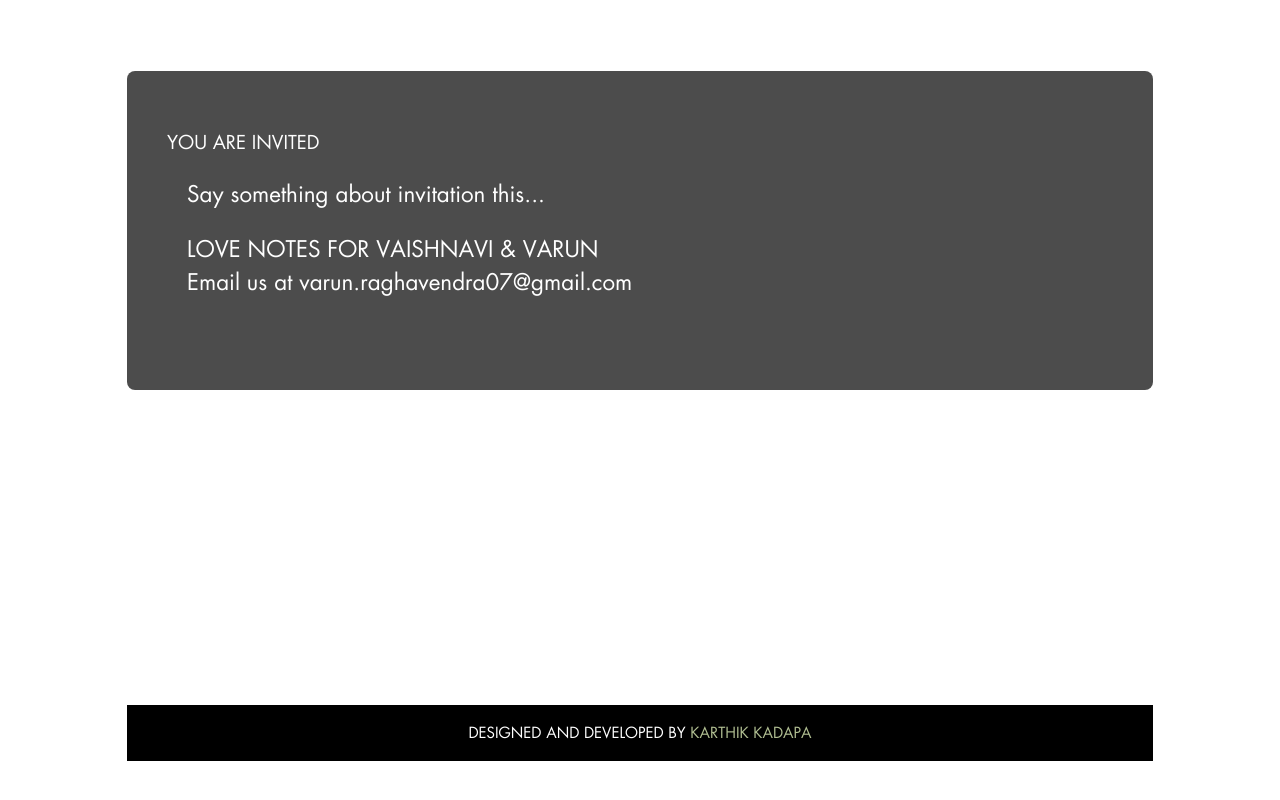
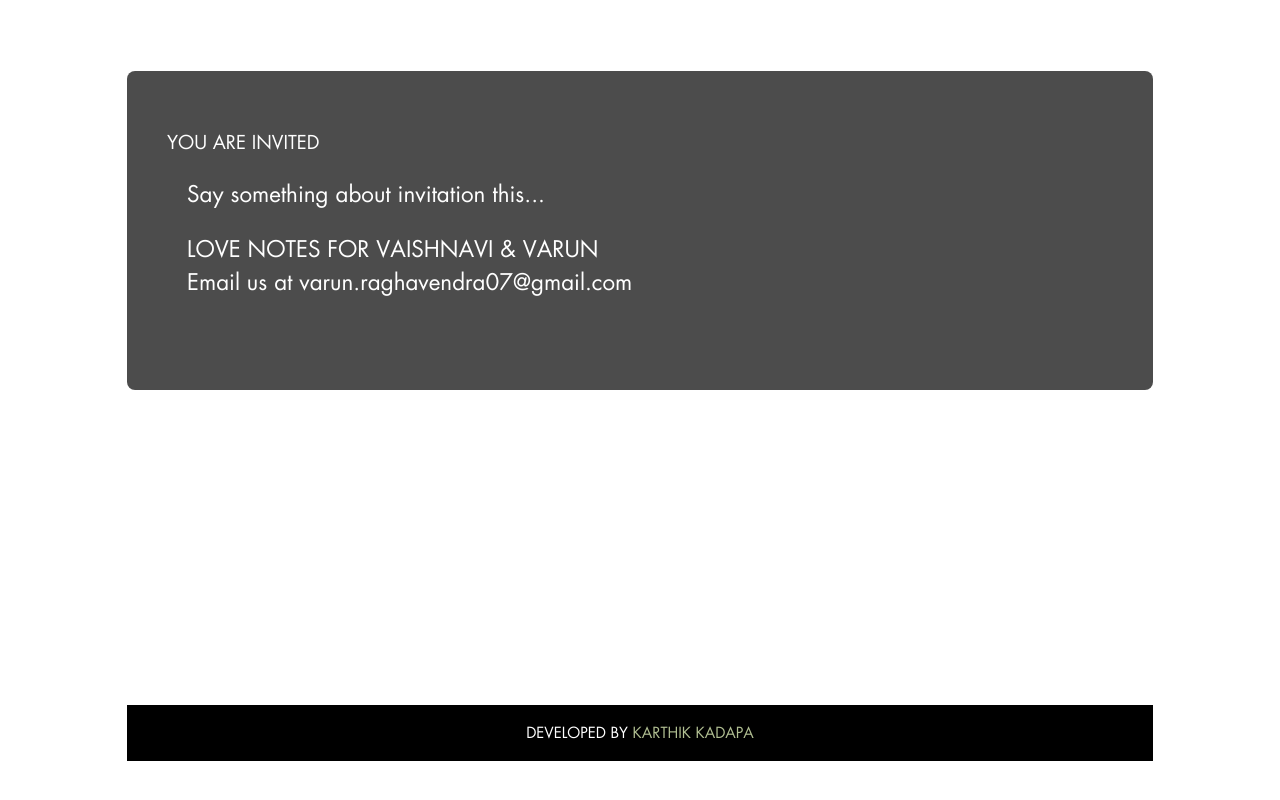
Before and after one commit to menubuilder/inevitablekris.github.io, a plain HTML site: page index.html in a window 1280 px wide. Shown: the part 6344-7144 px from the top of the page. Drawn offline with Linux system fonts and the light colour scheme.

Commit message:
Update index.html

```diff
--- a/index.html
+++ b/index.html
@@ -271,7 +271,7 @@ http://scal.io -- check us out.
                     <div style="height: 300px"></div>
 
 
-                    <div> <p style="background-color: black; padding: 15px 0 15px 0; font-size: 15px;">DESIGNED AND DEVELOPED BY  <a href="http://kadapakarthik.com">KARTHIK KADAPA</a></p></div>
+                    <div> <p style="background-color: black; padding: 15px 0 15px 0; font-size: 15px;">DEVELOPED BY  <a href="http://kadapakarthik.com">KARTHIK KADAPA</a></p></div>
 
 
                 </div> <!-- #main -->
```
